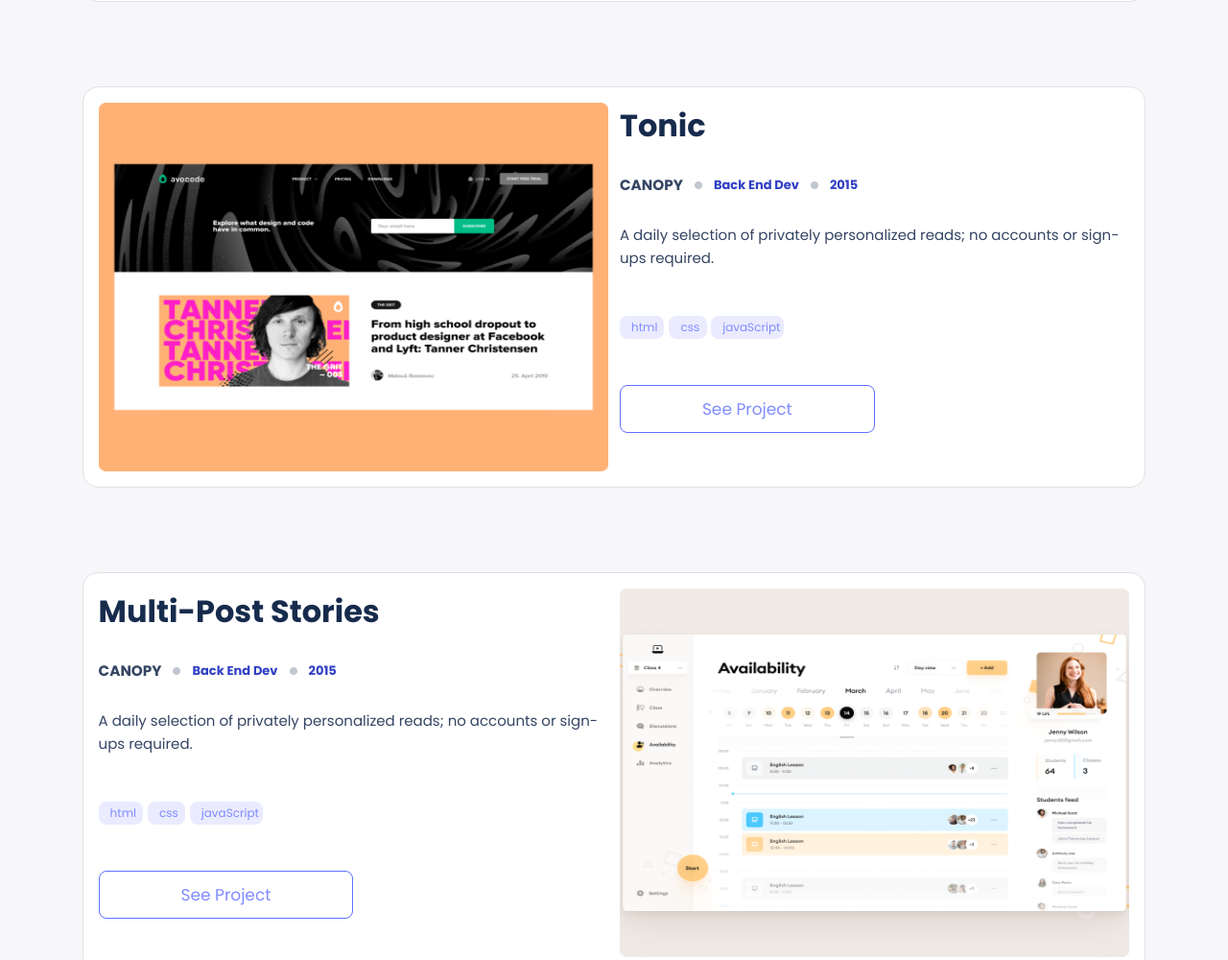
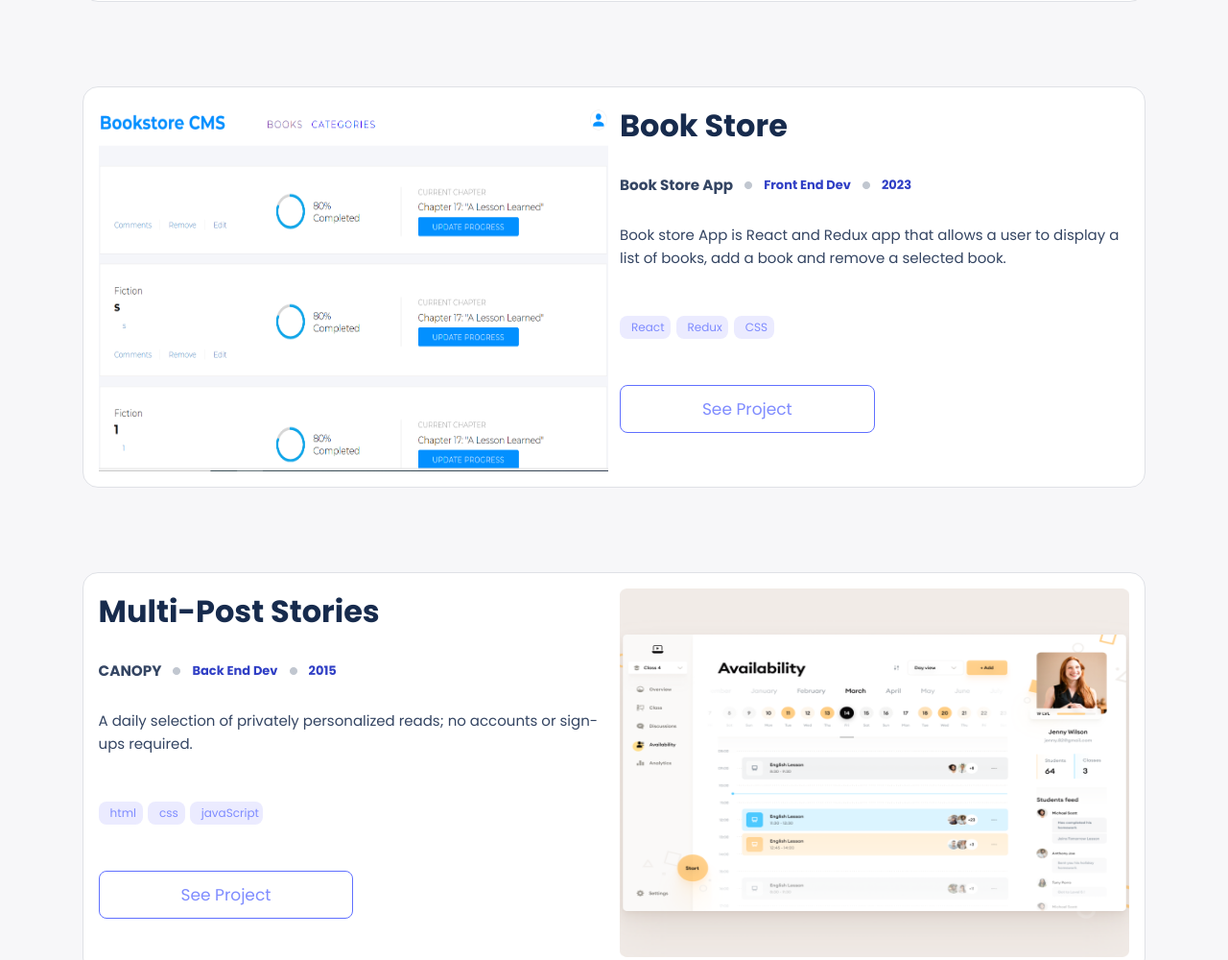
Before and after one commit to Bellagirl-maker/Portfolio, a website: page index.html in a window 1280 px wide. Shown: the part 1651-2651 px from the top of the page at 96% size. Drawn offline with Linux system fonts and the light colour scheme.

Commit message:
update portfolio

```diff
--- a/index.html
+++ b/index.html
@@ -149,37 +149,36 @@
         <div class="card-works">
           <img
             class="portfolio-card1"
-            src="./images/Snapshoot Portfolio 3.png"
+            src="./images/bookstore.PNG"
             alt="portfolio mobile third image"
           />
           <img
             class="portfolio-desktop1"
-            src="./images/Snapshootdesktop3.png"
+            src="./images/bookstore.PNG"
             alt="portfolio desktop third image"
           />
           <div class="project-desc">
-            <p class="project-title">Tonic</p>
+            <p class="project-title">Book Store</p>
             <div class="frame2">
-              <h3>CANOPY</h3>
+              <h3>Book Store App</h3>
               <img src="./images/Counter.png" alt="background image item5" />
-              <h4>Back End Dev</h4>
+              <h4>Front End Dev</h4>
               <img src="./images/Counter.png" alt="background image item6" />
-              <h4>2015</h4>
+              <h4>2023</h4>
             </div>
 
             <p class="text">
-              A daily selection of privately personalized reads; no accounts or
-              sign-ups required.
+              Book store App is React and Redux app that allows a user to display a list of books, add a book and remove a selected book.
             </p>
             <ul class="tag">
               <li>
-                <a href="#"><button class="skill">html</button></a>
+                <a href="#"><button class="skill">React</button></a>
               </li>
               <li>
-                <a href="#"><button class="skill">css</button></a>
+                <a href="#"><button class="skill">Redux</button></a>
               </li>
               <li>
-                <a href="#"><button class="skill">javaScript</button></a>
+                <a href="#"><button class="skill">CSS</button></a>
               </li>
             </ul>
             <button class="normal-button view-card-3">See Project</button>
@@ -228,7 +227,7 @@
               I’m a software developer! I can help you build a product , feature
               or website. Look through some of my work and experience! If you
               like what you see and have a project you need coded, don’t
-              hestiate to contact me.
+              hesitate to contact me.
             </p>
             <p class="about-social">LET'S CONNECT</p>
             <div>
@@ -244,17 +243,17 @@
                   /></a>
                 </li>
                 <li>
-                  <a href="https://www.linkedin.com/in/isabella-otoo-935901146/"
+                  <a href="https://www.linkedin.com/in/isabella-otoo/"
                     ><img src="./images/Linkedin icon.svg" alt="linkedin icon"
                   /></a>
                 </li>
                 <li>
-                  <a href="#"
+                  <a href="mailto:isabellaotoo25@gmail.com"
                     ><img src="./images/mail.svg" alt="Medium icon"
                   /></a>
                 </li>
                 <li>
-                  <a href="#"
+                  <a href="https://wellfound.com/u/isabella-otoo"
                     ><img src="./images/Vector.svg" alt="angellist icon"
                   /></a>
                 </li>
--- a/index.js
+++ b/index.js
@@ -45,22 +45,22 @@ const cardDetails = [
     title: 'Budget App',
     name: 'Budget App',
     technology: 'Back End Dev',
-    year: '2025',
+    year: '2023',
     imageUrl: './images/budgetapp1.PNG',
-    description: "A daily selection of privately personalized reads; no accounts or sign-ups required. ry's standard dummy text ever since the 1500s, when an unknown printer took a galley of type and scrambled it to make a type specimen book. It has survived not only five centuries, but also the leap into electronic typesetting, remaining essent",
+    description: "Budget App is a Rails-built fully functional app that allows the user \nto register and log in,\nintroduce new transactions associated with a category,\nsee the money spent on each category",
     languages: ['ruby', 'rails', 'css', 'github'],
     liveLink: 'https://budget-app-r1qd.onrender.com/',
     sourceCode: 'https://github.com/Bellagirl-maker/budget_app',
   }, {
-    title: 'Tonic',
-    name: 'CANOPY',
-    technology: 'Back End Dev',
-    year: '2025',
-    imageUrl: './images/snapshot3.png',
-    description: "Lorem Ipsum is simply dummy text of the printing and typesetting industry. Lorem Ipsum has been the industry's standard dummy text ever since the 1500s, when an unknown printer took a galley of type and scrambled it to make a type specimen book. It has survived not only five centuries, but also the leap into electronic typesetting, remaining essent",
-    languages: ['html', 'css', 'javascript', 'github', 'ruby', 'Bootstraps'],
+    title: 'Book Store',
+    name: 'Book Store App',
+    technology: 'Front End Dev',
+    year: '2023',
+    imageUrl: './images/bookstore.PNG',
+    description: "Book store App is React and Redux app that allows a user to display a list of books, add a book and remove a selected book.",
+    languages: ['react', 'redux', 'css', 'github'],
     liveLink: 'https://www.linkedin.com/in/isabella-otoo-935901146/',
-    sourceCode: 'https://github.com/Bellagirl-maker/',
+    sourceCode: 'https://github.com/Bellagirl-maker/book-store',
   }, {
     title: 'Multi-Post Stories',
     name: 'CANOPY',
--- a/style.css
+++ b/style.css
@@ -771,7 +771,7 @@ textarea::placeholder {
 .card-modal-btn-grp {
   display: flex;
   gap: 12px;
-  width: 50px;
+  margin-right: 1rem;
 }
 
 .validator-red {
```
Also changed, not shown: images/bookstore.PNG (added).
